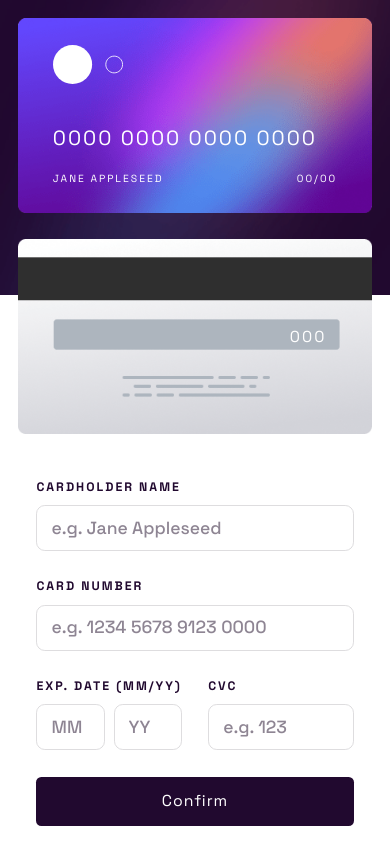
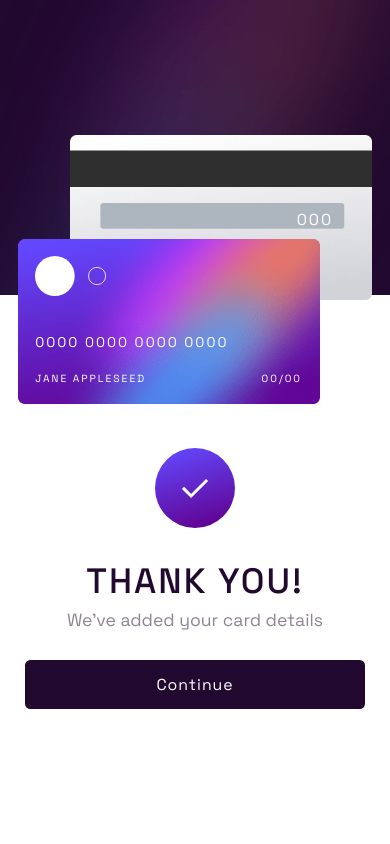
Before and after one commit to OmPreetham/interactive-card-details-form, a React (Vite) app: page / in a window 390 px wide. Built offline with nearby package versions, Linux system fonts and the light colour scheme.

Commit message:
implenented responsive layouts and thank-you wrapper

```diff
--- a/src/App.jsx
+++ b/src/App.jsx
@@ -1,11 +1,13 @@
 import Illustration from './components/Illustration'
 import Form from './components/Form'
+import ThankYou from './components/ThankYou'
 
 const App = () => {
   return (
     <main className="wrapper">
       <Illustration />
-      <Form />
+      {/* <Form /> */}
+      <ThankYou />
     </main>
   )
 }
--- a/src/assets/scss/layouts/_illustration.scss
+++ b/src/assets/scss/layouts/_illustration.scss
@@ -39,7 +39,7 @@
   }
 
   &__number {
-    font-size: calc(0.9rem + 1.2vw);
+    font-size: 1.6rem;
     letter-spacing: 2px;
     color: $clr-neutral-white;
   }
@@ -81,5 +81,23 @@
 
 @media screen and (max-width: 950px) {
   .illustration {
+    flex-direction: column-reverse;
+  }
+
+  .front {
+    margin-top: -5rem;
+    margin-right: 3rem;
+    z-index: 1;
+
+    &__details {
+      padding: 1em;
+    }
+    &__number {
+      font-size: 0.8rem;
+    }
+  }
+
+  .back {
+    margin-left: 3rem;
   }
 }
--- /dev/null
+++ b/src/assets/scss/layouts/_thank-you.scss
@@ -0,0 +1,40 @@
+@use '../utils/variables' as *;
+@use '../base/topography' as *;
+@use '../components/button' as *;
+
+.thank-you-wrapper {
+  display: flex;
+  align-items: center;
+  justify-content: center;
+}
+
+.thank-you {
+  display: flex;
+  flex-direction: column;
+  align-items: center;
+  justify-content: center;
+  gap: $gap-normal;
+
+  min-width: 340px;
+  max-width: 380px;
+
+  margin: 1rem;
+
+  &__message {
+    font-size: 2rem;
+    text-transform: uppercase;
+    letter-spacing: 2px;
+    font-weight: $fw-500;
+    color: $clr-neutral-very-dark-violet;
+    text-align: center;
+  }
+
+  &__info {
+    color: $clr-neutral-dark-grayish-violet;
+  }
+
+  &__continue {
+    @include button;
+    width: 100%;
+  }
+}
--- a/src/assets/scss/main.scss
+++ b/src/assets/scss/main.scss
@@ -2,5 +2,6 @@
 @use './base/reset';
 @use './pages/home';
 @use './layouts/wrapper';
+@use './layouts/illustration';
 @use './layouts/card';
-@use './layouts/illustration';
+@use './layouts/thank-you';
--- a/src/assets/scss/pages/_home.scss
+++ b/src/assets/scss/pages/_home.scss
@@ -38,6 +38,6 @@
   }
 
   #root {
-    max-width: 450px;
+    max-width: 400px;
   }
 }
--- /dev/null
+++ b/src/components/ThankYou.jsx
@@ -0,0 +1,21 @@
+const ThankYou = () => {
+  return (
+    <div className="thank-you-wrapper">
+      <div className="thank-you">
+        <div className="thank-you__image-wrapper">
+          <img
+            className="thank-you__image"
+            src="/images/icon-complete.svg"
+            alt="Icon Complete"
+          />
+        </div>
+        <div className="thank-you__message-wrapper">
+          <p className="thank-you__message">Thank You!</p>
+          <p className="thank-you__info">We've added your card details</p>
+        </div>
+        <button className="thank-you__continue">Continue</button>
+      </div>
+    </div>
+  )
+}
+export default ThankYou
```
